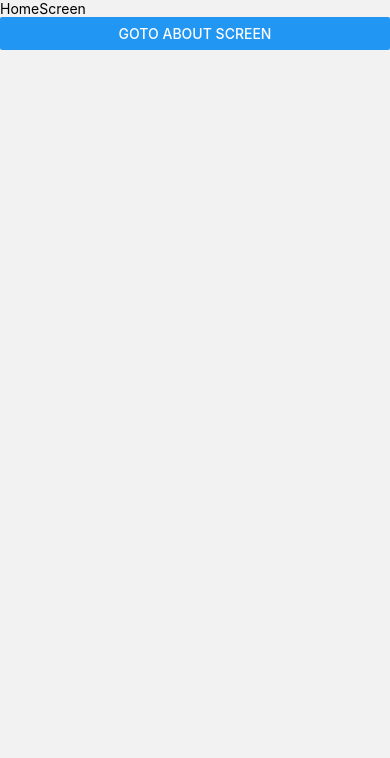
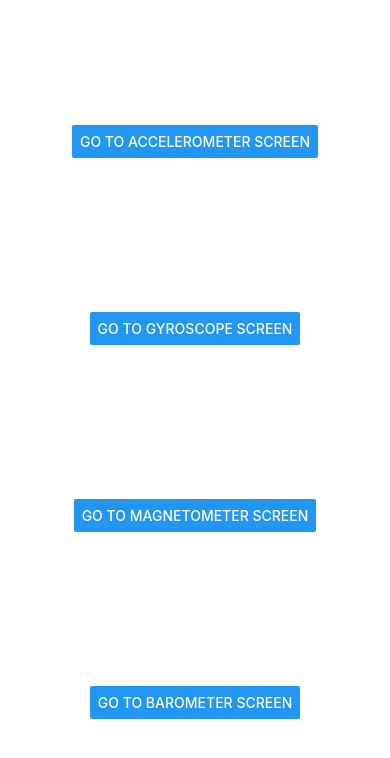
Before and after one commit to AbhishekSuratiya/bingsu, a React Native app: screen / in a window 390 px wide. Shown: the top 758 px of the page. Built offline with nearby package versions, Linux system fonts and the light colour scheme.

Commit message:
Added react native sensors and demo screen to view sensor data

```diff
--- a/package.json
+++ b/package.json
@@ -16,7 +16,8 @@
     "react-native": "0.70.1",
     "react-native-safe-area-context": "^4.3.3",
     "react-native-screens": "^3.17.0",
-    "react-native-sensors": "^7.3.5"
+    "react-native-sensors": "^7.3.5",
+    "rxjs": "^7.5.6"
   },
   "devDependencies": {
     "@babel/core": "^7.12.9",
--- a/src/components/molecules/Header/Header.js
+++ b/src/components/molecules/Header/Header.js
@@ -5,7 +5,7 @@ const Header = ({ navigation, options }) => {
   return (
     <View style={styles.mainContainer}>
       <TouchableOpacity onPress={navigation.goBack} style={styles.back}>
-        <Text>Back</Text>
+        <Text style={{ color: 'black' }}>Back</Text>
       </TouchableOpacity>
       <Text style={styles.title}>{options.title}</Text>
     </View>
--- a/src/components/molecules/Header/HeaderStyles.js
+++ b/src/components/molecules/Header/HeaderStyles.js
@@ -6,7 +6,8 @@ export default StyleSheet.create({
     flexDirection: 'row',
     justifyContent: 'center',
     alignItems: 'center',
+    backgroundColor: 'white',
   },
   back: { position: 'absolute', left: 16 },
-  title: { fontSize: 20 },
+  title: { fontSize: 20, color: 'black' },
 });
--- a/src/components/screens/AboutScreen.js
+++ /dev/null
@@ -1,6 +0,0 @@
-import React from 'react';
-import { Button, SafeAreaView, Text } from 'react-native';
-
-const AboutScreen = props => <Text>AboutScreen</Text>;
-
-export default AboutScreen;
--- a/src/components/screens/HomeScreen.js
+++ b/src/components/screens/HomeScreen.js
@@ -1,15 +1,31 @@
 import React from 'react';
-import { Button, Text } from 'react-native';
+import { Button, View } from 'react-native';
+
+const sensors = ['accelerometer', 'gyroscope', 'magnetometer', 'barometer'];
 
 const HomeScreen = props => {
   return (
-    <>
-      <Text>HomeScreen</Text>
-      <Button
-        title={'GoTo About Screen'}
-        onPress={() => props.navigation.navigate('About')}
-      />
-    </>
+    <View
+      style={{
+        paddingVertical: 48,
+        alignItems: 'center',
+        justifyContent: 'space-around',
+        flex: 1,
+      }}>
+      {sensors.map(sensor => {
+        return (
+          <Button
+            key={sensor}
+            title={`Go To ${sensor} Screen`}
+            onPress={() =>
+              props.navigation.navigate('Sensor', {
+                sensorType: sensor,
+              })
+            }
+          />
+        );
+      })}
+    </View>
   );
 };
 
--- /dev/null
+++ b/src/components/screens/SensorScreen.js
@@ -0,0 +1,65 @@
+import React, { useEffect, useState } from 'react';
+import { ScrollView, Text, View } from 'react-native';
+import {
+  accelerometer,
+  gyroscope,
+  magnetometer,
+  barometer,
+  SensorTypes,
+  setUpdateIntervalForType,
+} from 'react-native-sensors';
+
+const sensorMapper = {
+  accelerometer,
+  gyroscope,
+  magnetometer,
+  barometer,
+};
+
+const SensorScreen = ({ route, navigation }) => {
+  const [sensorData, setSensorData] = useState([]);
+  const { sensorType } = route.params;
+
+  useEffect(() => {
+    navigation.setOptions({ title: route.params.sensorType.toUpperCase() });
+
+    setUpdateIntervalForType(SensorTypes[sensorType], 1000);
+    const subscription = sensorMapper[sensorType].subscribe({
+      next: data => {
+        setSensorData(prev => [...prev, data]);
+      },
+      error: error => console.log('The sensor is not available', error),
+      complete: () => console.log('Completed'),
+    });
+
+    setTimeout(() => {
+      subscription.unsubscribe();
+    }, 300000);
+
+    return () => subscription.unsubscribe();
+  }, []);
+
+  return (
+    <ScrollView style={{ flex: 1, padding: 16 }}>
+      {sensorData.map(data => {
+        const { x, y, z } = data;
+        return (
+          <View key={Math.random()}>
+            <Text
+              style={{
+                color: 'black',
+              }}>
+              {sensorType === 'barometer'
+                ? `Pressure: ${data.pressure}`
+                : `x: ${x.toPrecision(4)},    y: ${y.toPrecision(
+                    4,
+                  )},    z: ${z.toPrecision(4)}`}
+            </Text>
+          </View>
+        );
+      })}
+    </ScrollView>
+  );
+};
+
+export default SensorScreen;
--- a/src/containers/Navigator.js
+++ b/src/containers/Navigator.js
@@ -3,8 +3,8 @@ import { SafeAreaView } from 'react-native';
 import { NavigationContainer } from '@react-navigation/native';
 import { createNativeStackNavigator } from '@react-navigation/native-stack';
 import HomeScreen from '../components/screens/HomeScreen';
-import AboutScreen from '../components/screens/AboutScreen';
 import Header from '../components/molecules/Header/Header';
+import SensorScreen from '../components/screens/SensorScreen';
 
 const Stack = createNativeStackNavigator();
 
@@ -15,9 +15,9 @@ const screens = [
     options: { headerShown: false },
   },
   {
-    name: 'About',
-    component: AboutScreen,
-    options: { title: 'About title' },
+    name: 'Sensor',
+    component: SensorScreen,
+    options: { title: 'Sensor Screen' },
   },
 ];
 
@@ -25,10 +25,18 @@ const screenOptions = () => ({
   header: props => <Header {...props} />,
 });
 
+const navigationTheme = {
+  colors: {
+    primary: 'black',
+    text: 'black',
+    background: 'white',
+  },
+};
+
 const Navigator = () => {
   return (
     <SafeAreaView style={{ flex: 1 }}>
-      <NavigationContainer>
+      <NavigationContainer theme={navigationTheme}>
         <Stack.Navigator
           screenOptions={screenOptions}
           initialRouteName={'Home'}>
```
Also changed, not shown: 2 other files (tests, documents, lock files or other folders).
